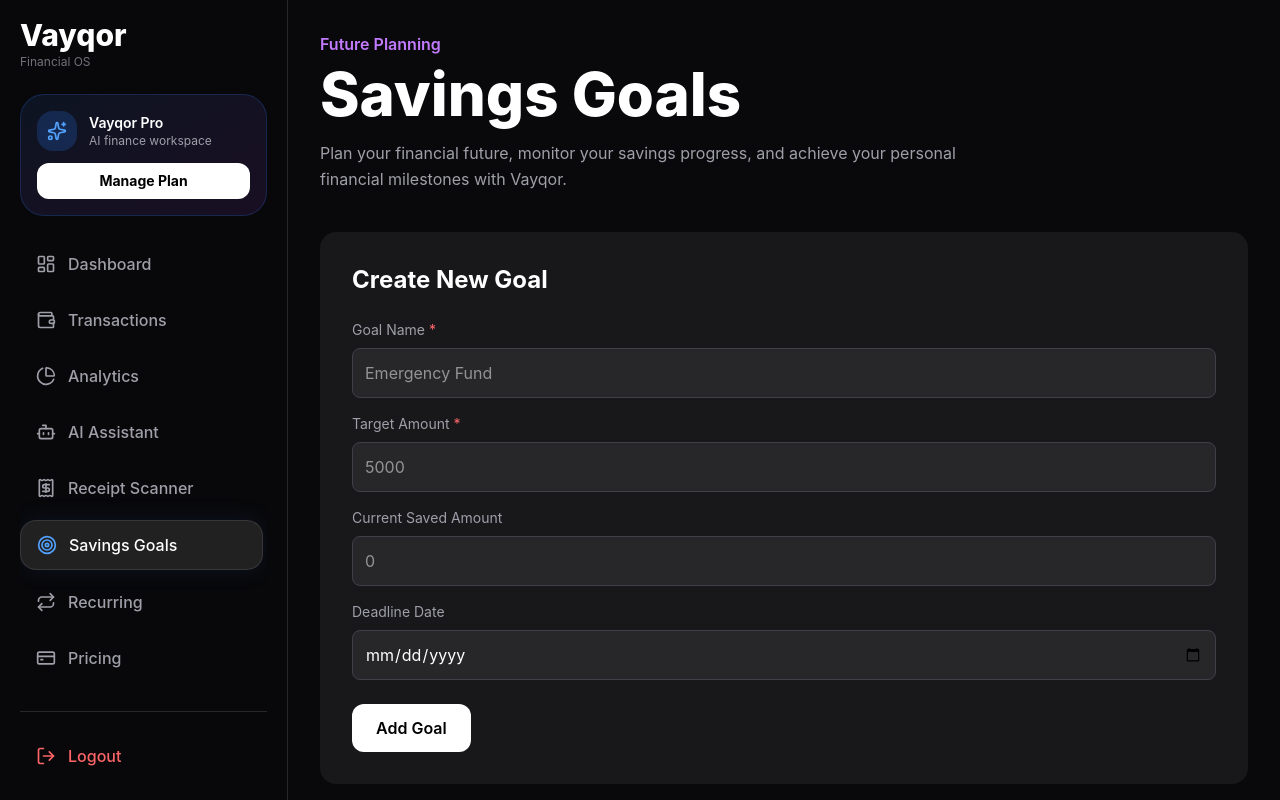
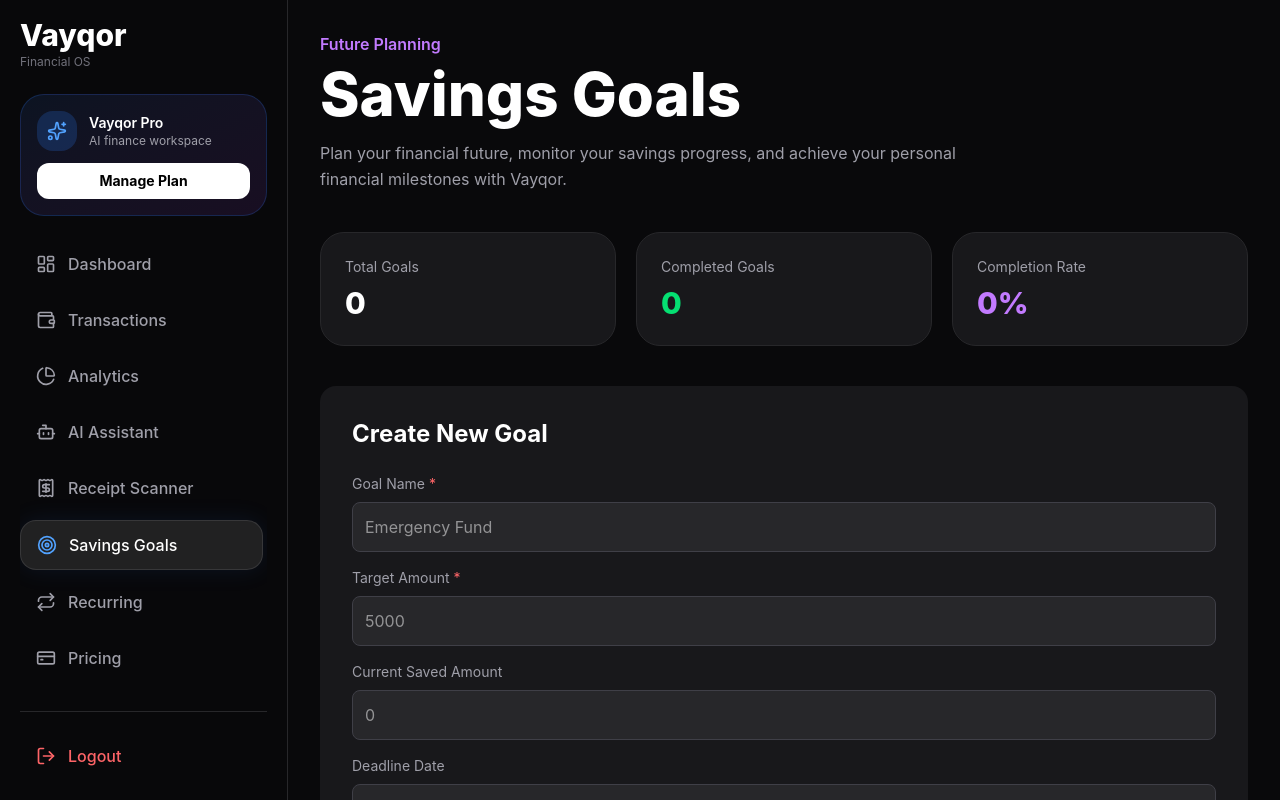
Before and after one commit to balqiskay/finsight-ai, a React (Vite) app in the folder client/: page /savings in a window 1280 px wide. Shown: the top 800 px of the page. Built offline with nearby package versions, Linux system fonts and the light colour scheme; no server answers; sample sign-in values are in the browser's storage.

Commit message:
Polish savings goals UX and validation

```diff
--- a/client/src/pages/Savings.jsx
+++ b/client/src/pages/Savings.jsx
@@ -213,6 +213,63 @@ function Savings() {
         Plan your financial future, monitor your savings progress,
         and achieve your personal financial milestones with Vayqor.
       </p>
+
+    </div>
+
+    <div className="grid grid-cols-1 sm:grid-cols-3 gap-5 mb-10">
+
+      <div className="bg-zinc-900 border border-zinc-800 rounded-3xl p-6">
+
+        <p className="text-zinc-400 text-sm mb-2">
+          Total Goals
+        </p>
+
+        <h2 className="text-3xl font-extrabold">
+          {goals.length}
+        </h2>
+
+      </div>
+
+      <div className="bg-zinc-900 border border-zinc-800 rounded-3xl p-6">
+
+        <p className="text-zinc-400 text-sm mb-2">
+          Completed Goals
+        </p>
+
+        <h2 className="text-3xl font-extrabold text-green-400">
+          {
+          goals.filter(
+            goal =>
+              Number(goal.current_amount) >=
+              Number(goal.target_amount)
+          ).length
+          }
+        </h2>
+
+      </div>
+
+      <div className="bg-zinc-900 border border-zinc-800 rounded-3xl p-6">
+
+        <p className="text-zinc-400 text-sm mb-2">
+          Completion Rate
+        </p>
+
+        <h2 className="text-3xl font-extrabold text-purple-400">
+          {goals.length > 0
+          ? (
+            goals.filter(
+              goal =>
+                Number(goal.current_amount) >=
+                Number(goal.target_amount)
+            ).length /
+            goals.length *
+            100
+          ).toFixed(0)
+          : 0}
+          %
+        </h2>
+
+      </div>
 
     </div>
 
```
